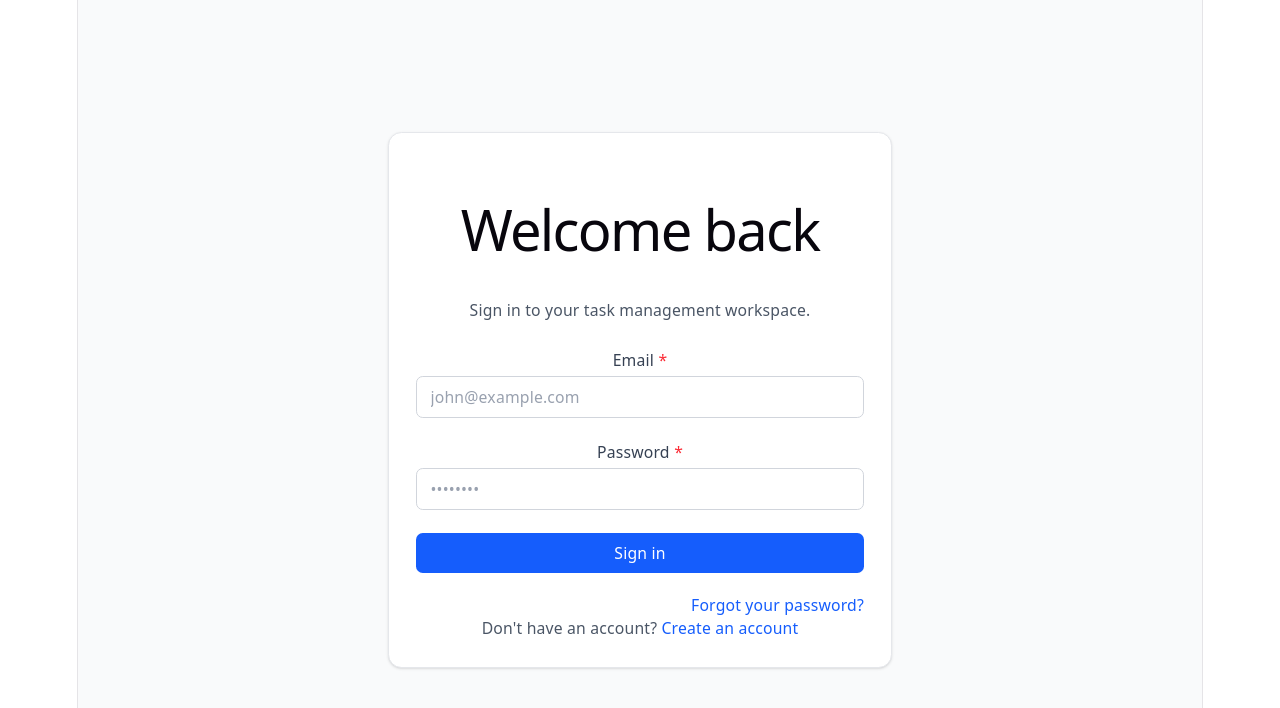
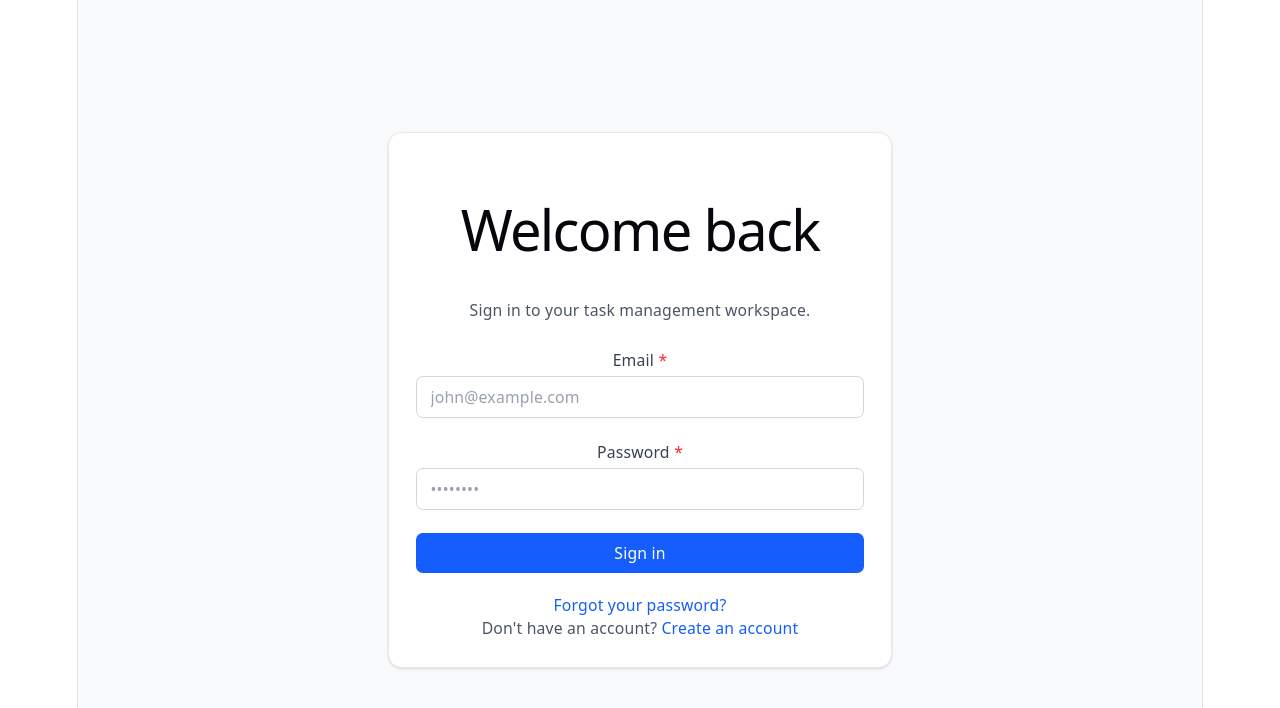
Before and after one commit to alex-benoy-1/Project-Task-Management-Frontend, a React (Vite) app: page /login in a window 1280 px wide. Shown: the top 708 px of the page. Built offline with nearby package versions, Linux system fonts and the light colour scheme; no server answers.

Commit message:
Made minor design change to login

```diff
--- a/src/features/auth/pages/LoginPage.tsx
+++ b/src/features/auth/pages/LoginPage.tsx
@@ -12,7 +12,7 @@
       >
         <LoginForm />
 
-        <div className="mt-4 text-right">
+        <div className="mt-4 text-center">
           <Link
             to="/forgot-password"
             className="text-sm font-medium text-blue-600 hover:underline"
```
